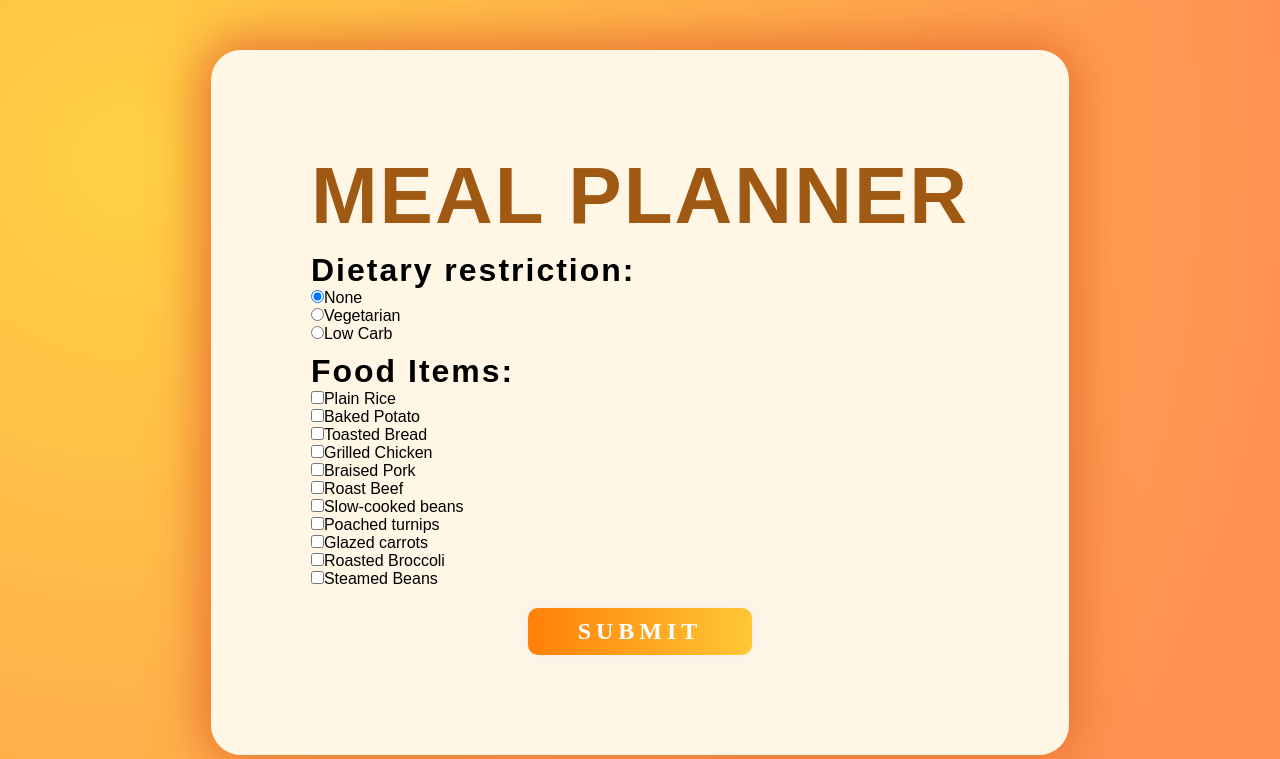
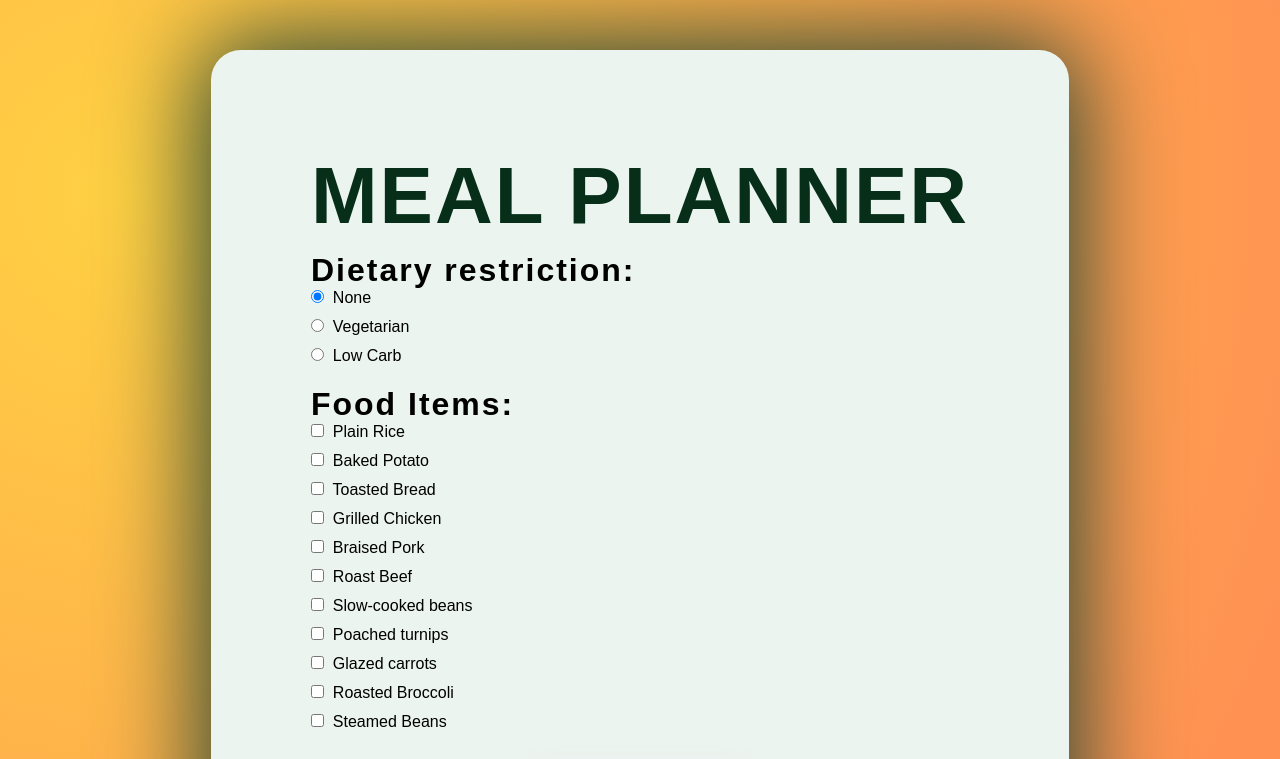
Before and after one commit to kennethtegrado/cmsc12-projects, a plain HTML site: page Main Exercises/TEGRADOK_exer11/index.html in a window 1280 px wide. Both pictures are taken after a click on the radio button 317 px from the left and 296 px from the top of the page. Shown: the top 759 px of the page. Drawn offline with Linux system fonts and the light colour scheme.

Commit message:
added functions for styling

```diff
--- a/Main Exercises/TEGRADOK_exer11/index.html
+++ b/Main Exercises/TEGRADOK_exer11/index.html
@@ -11,26 +11,54 @@
 
             <h3>Dietary restriction:</h3>
 
-            <input type="radio" />None <br /><input type="radio" />Vegetarian
-            <br /><input type="radio" />Low Carb
+            <input
+                type="radio"
+                name="dietaryRestrictions"
+                value="noRestriction"
+                required
+                class="radio"
+            />&nbsp None
+            <br />
+            <input
+                type="radio"
+                name="dietaryRestrictions"
+                value="vegetarian"
+                class="radio"
+            />&nbsp Vegetarian
+            <br />
+            <input
+                type="radio"
+                name="dietaryRestrictions"
+                value="lowCarb"
+                class="radio"
+            />&nbsp Low Carb
+
+            <h3>Food Items:</h3>
+            <input type="checkbox" class="checkbox" />&nbsp Plain Rice
+            <br />
+            <input type="checkbox" class="checkbox" />&nbsp Baked Potato
+            <br />
+            <input type="checkbox" class="checkbox" />&nbsp Toasted Bread
+            <br />
+            <input type="checkbox" class="checkbox" />&nbsp Grilled Chicken
+            <br />
+            <input type="checkbox" class="checkbox" />&nbsp Braised Pork
+            <br />
+            <input type="checkbox" class="checkbox" />&nbsp Roast Beef
+            <br />
+            <input type="checkbox" class="checkbox" />&nbsp Slow-cooked beans
+            <br />
+            <input type="checkbox" class="checkbox" />&nbsp Poached turnips
+            <br />
+            <input type="checkbox" class="checkbox" />&nbsp Glazed carrots
 
             <br />
-
-            <h3>Food Items:</h3>
-            <input type="checkbox" />Plain Rice <br /><input
-                type="checkbox"
-            />Baked Potato <br /><input type="checkbox" />Toasted Bread
-            <br /><input type="checkbox" />Grilled Chicken <br /><input
-                type="checkbox"
-            />Braised Pork <br /><input type="checkbox" />Roast Beef
-            <br /><input type="checkbox" />Slow-cooked beans <br /><input
-                type="checkbox"
-            />Poached turnips <br /><input type="checkbox" />Glazed carrots
-            <br /><input type="checkbox" />Roasted Broccoli <br /><input
-                type="checkbox"
-            />Steamed Beans
+            <input type="checkbox" class="checkbox" />&nbsp Roasted Broccoli
+            <br />
+            <input type="checkbox" class="checkbox" />&nbsp Steamed Beans
             <br />
             <button type="submit" class="btn-grad">Submit</button>
         </form>
+        <script src="script.js"></script>
     </body>
 </html>
--- a/Main Exercises/TEGRADOK_exer11/script.js
+++ b/Main Exercises/TEGRADOK_exer11/script.js
@@ -12,3 +12,49 @@ TEGRADO, Kenneth Renz A.
 
 // USE STRICT MODE
 'use strict';
+
+// Global variables
+let diet; // dietary restrictions
+let backgroundStyles = document.querySelector('body').style;
+let formStyles = document.querySelector('form').style;
+let titleStyles = document.querySelector('h2').style;
+let buttonStyles = document.querySelector('.btn-grad').style;
+
+// Functions
+// Changing to vegetarianMode
+const vegetarianMode = () => {
+    // Change backgroundImage to Green
+    backgroundStyles.backgroundImage =
+        'radial-gradient( circle farthest-corner at 10% 20%,  rgba(14,174,87,1) 0%, rgba(12,116,117,1) 90% )';
+    // Change form styles
+    formStyles.background = '#ebf4ef';
+    titleStyles.color = '#062e18';
+    formStyles.boxShadow = '0 0 100px 10px #264635';
+    // Change button styles
+    buttonStyles.backgroundImage =
+        'linear-gradient(to right, #348F50 0%, #56B4D3  51%, #348F50  100%)';
+};
+
+// Changing to noneMode
+const noneMode = () => {
+    // Change backgroundImage to Orange
+    backgroundStyles.backgroundImage =
+        'radial-gradient(circle farthest-corner at 10% 20%, rgba(255, 209, 67, 1) 0%, rgba(255, 145, 83, 1) 90%)';
+    // Change form styles
+    formStyles.background = '#ebf4ef';
+    titleStyles.color = '#062e18';
+    formStyles.boxShadow = '0 0 100px 10px #264635';
+    // Change button styles
+    buttonStyles.background = '#3abb77';
+};
+
+document.getElementsByName('dietaryRestrictions').forEach((selection) => {
+    selection.addEventListener('click', () => {
+        const choice = selection.value;
+        if (choice === 'vegetarian') vegetarianMode();
+
+        if (choice === 'noRestriction') noneMode();
+    });
+});
+
+// console.log(diet);
--- a/Main Exercises/TEGRADOK_exer11/styles.css
+++ b/Main Exercises/TEGRADOK_exer11/styles.css
@@ -47,13 +47,19 @@ h3 {
     margin-top: 10px;
 }
 
+/* Input Styles */
+input {
+    margin-bottom: 15px;
+    font-size: large;
+}
+
 /* Button Styles */
 .btn-grad {
     background-image: linear-gradient(
         to right,
-        #ff8008 0%,
-        #ffc837 51%,
-        #ff8008 100%
+        #ff512f 0%,
+        #f09819 51%,
+        #ff512f 100%
     );
     cursor: pointer;
 }
@@ -62,7 +68,7 @@ h3 {
     margin-top: 20px;
     margin-right: auto;
     margin-left: auto;
-    border-radius: 50px;
+    border-radius: 60px;
     font-family: 'Poppins';
     text-transform: uppercase;
     text-align: center;
@@ -79,9 +85,9 @@ h3 {
 }
 
 .btn-grad:hover {
-    background-position: right center; /* change the direction of the change here */
-    color: #fff;
+    background-position: right center;
     text-decoration: none;
+    transform: scale(1.05);
 }
 
 /* Hidden Styles */
```
